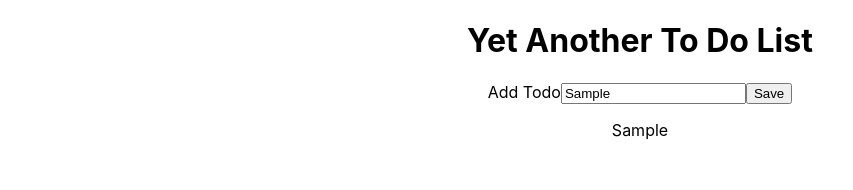
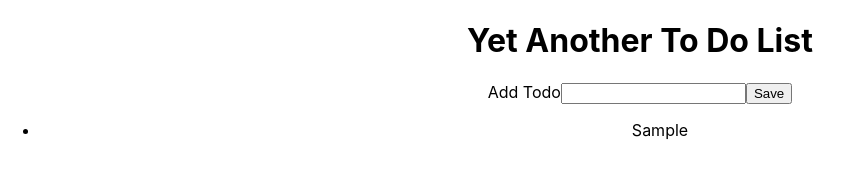
Before and after one commit to minsiyang/React-todolist, a React (Create React App) app: page / in a window 1280 px wide. Both pictures are taken after typing "Sample" into the empty fields and a click on the input "Save". Shown: the top 190 px of the page, without its empty margins (0-853 px from the left). Built offline with nearby package versions, Linux system fonts and the light colour scheme.

Commit message:
Todo list textbox is able to reset, lists is rendering individually

```diff
--- a/src/TodoList.js
+++ b/src/TodoList.js
@@ -15,7 +15,7 @@ class TodoList extends Component {
 
   handleSubmit = event => {
     this.state.todos.push(this.state.input)
-    this.setState( {todos: this.state.todos})
+    this.setState( {todos: this.state.todos, input: '' })
     event.preventDefault();
   }
 
@@ -23,10 +23,14 @@ class TodoList extends Component {
     return(
       <div className="todolist">
         <h1>Yet Another To Do List</h1>
-        <label htmlFor="textbox" >Add Todo</label>
-        <input type="text" id="textbox" value={this.state.input} onChange={this.handleChange} />
-        <input type="submit" value="Save" onClick={this.handleSubmit} />
-        <p>{this.state.todos}</p>
+        <form>
+          <label htmlFor="textbox" >Add Todo</label>
+          <input type="text" id="textbox" value={this.state.input} onChange={this.handleChange} />
+          <input type="submit" value="Save" onClick={this.handleSubmit} />
+        </form>
+        <ul>{this.state.todos.map((todo, index) => {
+             return <li key={index}>{todo}</li>
+        })}</ul>
       </div>
     )
   }
```
Also changed, not shown: 1 other file (tests, documents, lock files or other folders).
